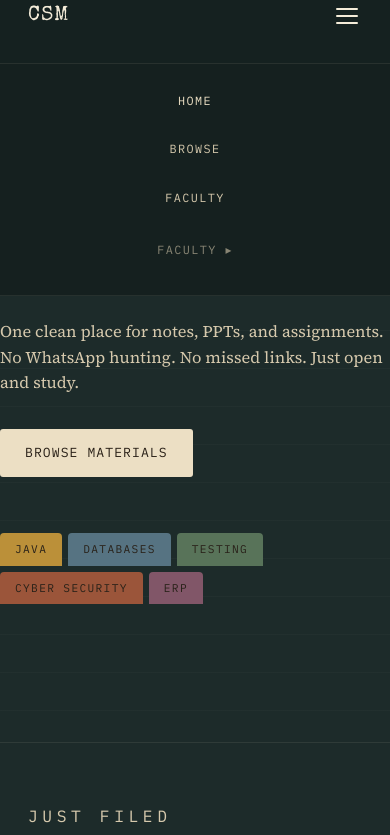
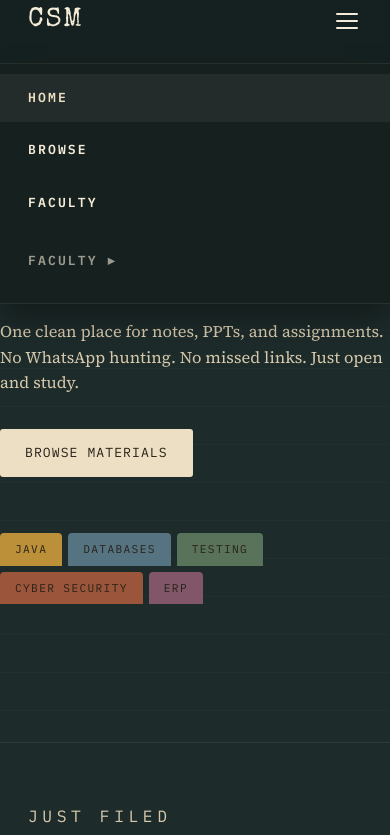
Before and after one commit to lightningXadi/csm, a website: page frontend/index.html in a window 390 px wide. Both pictures are taken after a click on the button "Menu". Shown: the top 835 px of the page. Drawn offline with nearby package versions, Linux system fonts and the light colour scheme; no server answers.

Commit message:
Update main.css

```diff
--- a/frontend/public/css/main.css
+++ b/frontend/public/css/main.css
@@ -144,23 +144,25 @@ textarea { resize: vertical; min-height: 80px; }
 }
 .nav-logo {
   font-family: var(--stamp);
-  font-size: 1.3rem;
-  letter-spacing: .04em;
+  font-size: 1.7rem;
+  letter-spacing: .06em;
   color: var(--cream);
   text-decoration: none;
 }
 .nav-links {
   display: flex;
   align-items: center;
-  gap: 20px;
+  gap: 28px;
 }
 .nav-links a,
 .nav-links button {
+  position: relative;
   font-family: var(--mono);
-  font-size: .74rem;
-  letter-spacing: .12em;
+  font-size: .8rem;
+  font-weight: 600;
+  letter-spacing: .16em;
   text-transform: uppercase;
-  color: var(--cream-soft);
+  color: var(--cream);
   background: none;
   border: none;
   cursor: pointer;
@@ -168,18 +170,31 @@ textarea { resize: vertical; min-height: 80px; }
   transition: color .2s;
   text-decoration: none;
 }
+.nav-links a::after {
+  content: "";
+  position: absolute;
+  left: 0; right: 100%; bottom: 0;
+  height: 2px;
+  background: var(--manila);
+  transition: right .2s ease;
+}
+.nav-links a:hover::after,
+.nav-links a.active::after { right: 0; }
 .nav-links a:hover,
 .nav-links button:hover,
-.nav-links a.active { color: var(--cream); }
+.nav-links a.active { color: var(--manila); }
 .nav-links a.active { color: var(--manila); }
 .nav-faculty {
   opacity: .6;
+  font-weight: 500;
   padding-left: 16px;
   border-left: 1px solid rgba(244,236,217,.14);
   letter-spacing: .1em;
 }
+.nav-faculty::after { display: none; }
 .nav-faculty:hover { opacity: 1; }
-.nav-faculty.active { opacity: 1; color: var(--manila); }
+.nav-faculty:hover, .nav-faculty.active { color: var(--manila); }
+.nav-faculty.active { opacity: 1; }
 .nav-user {
   font-family: var(--mono);
   font-size: .7rem;
@@ -197,7 +212,7 @@ textarea { resize: vertical; min-height: 80px; }
   gap: 5px;
   padding: 4px;
 }
-.nav-toggle span { display: block; width: 22px; height: 2px; background: var(--cream); border-radius: 2px; transition: .3s; }
+.nav-toggle span { display: block; width: 22px; height: 2px; background: var(--cream); border-radius: 2px; transition: transform .25s ease, opacity .25s ease; }
 
 /* ─── Cabinet / Drawer ───────────────────────────────────────────── */
 .cabinet { display: flex; flex-direction: column; gap: 10px; }
@@ -547,10 +562,49 @@ textarea { resize: vertical; min-height: 80px; }
 /* ─── Responsive ─────────────────────────────────────────────────── */
 @media (max-width: 760px) {
   .folders { grid-template-columns: 1fr; }
-  .nav-links { display: none; gap: 14px; flex-direction: column; position: fixed; top: var(--nav-h); left: 0; right: 0; background: var(--bg-deep); padding: 20px 28px 28px; border-bottom: 1px solid rgba(244,236,217,.08); }
-  .nav-links.open { display: flex; }
-  .nav-faculty { border-left: none; padding-left: 0; padding-top: 10px; border-top: 1px solid rgba(244,236,217,.14); margin-top: 4px; }
-  .nav-toggle { display: flex; }
+  .nav-links {
+    display: flex;
+    gap: 4px;
+    flex-direction: column;
+    position: fixed;
+    top: var(--nav-h); left: 0; right: 0;
+    background: var(--bg-deep);
+    padding: 10px 0 18px;
+    border-bottom: 1px solid rgba(244,236,217,.08);
+    box-shadow: 0 16px 30px rgba(0,0,0,.35);
+    transform: translateY(-12px);
+    opacity: 0;
+    visibility: hidden;
+    pointer-events: none;
+    transition: transform .22s ease, opacity .22s ease;
+  }
+  .nav-links.open {
+    transform: translateY(0);
+    opacity: 1;
+    visibility: visible;
+    pointer-events: auto;
+  }
+  .nav-links a,
+  .nav-links button {
+    width: 100%;
+    padding: 14px 28px;
+    font-size: .82rem;
+    border-radius: 0;
+  }
+  .nav-links a::after { display: none; }
+  .nav-links a:hover,
+  .nav-links a.active { background: rgba(244,236,217,.06); }
+  .nav-faculty {
+    border-left: none;
+    padding-left: 28px;
+    border-top: 1px solid rgba(244,236,217,.14);
+    margin-top: 6px;
+  }
+  .nav-user { padding: 14px 28px; }
+  .nav-toggle { display: flex; z-index: 600; }
+  .nav-toggle.open span:nth-child(1) { transform: translateY(7px) rotate(45deg); }
+  .nav-toggle.open span:nth-child(2) { opacity: 0; }
+  .nav-toggle.open span:nth-child(3) { transform: translateY(-7px) rotate(-45deg); }
   .auth-card { padding: 28px 22px; }
   .auth-card::before { display: none; }
   .auth-inner { padding-left: 0; }
```
